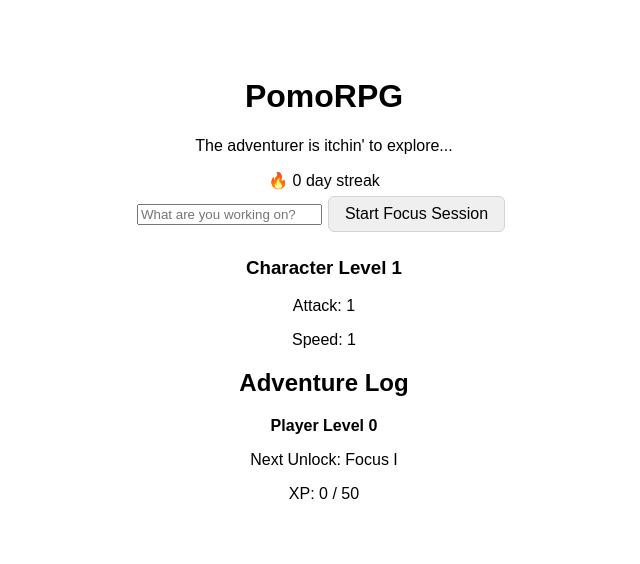
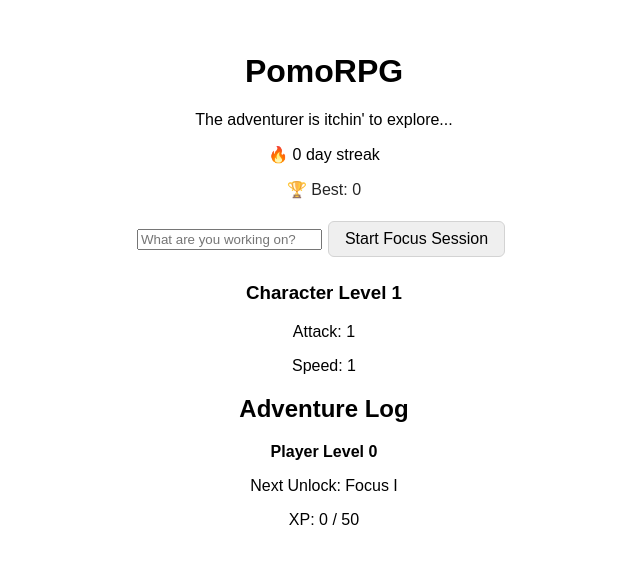
Before and after one commit to jeanbeanie/pomoRPG, a React (Vite) app: page / in a window 1280 px wide. Shown: the part 112-676 px from the top of the page, without its empty margins (316-956 px from the left). Built offline with nearby package versions, Linux system fonts and the light colour scheme.

Commit message:
add best streak calculating function to streaks.ts and display on home view

```diff
--- a/src/App.tsx
+++ b/src/App.tsx
@@ -13,7 +13,7 @@ import AdventureLog from './components/AdventureLog';
 /* Game logic imports */
 import { useTimer } from './hooks/useTimer';
 import { skills } from './data/skills';
-import { getDailyStreak } from './game/streaks';
+import { getDailyStreak, getBestDailyStreak } from './game/streaks';
 import { getXpReward } from './game/gameLogic';
 import { applyCharacterXp, createNewCharacter, type Character } from './game/character';
 import { type runResults, simulateRun } from './game/simulateRun';
@@ -122,7 +122,7 @@ function App() {
 
     /* DISPLAY LOGIC */
 
-    const streak = getDailyStreak();
+
     function getNextSkill(xp: number) {
         return skills.find(skill => skill.xpRequired > xp);
     }
@@ -163,6 +163,8 @@ function App() {
 
     /* RENDER */
     const nextSkill = getNextSkill(xp);
+    const streak = getDailyStreak();
+    const bestStreak = getBestDailyStreak();
 
     switch (mode) {
         case "home":
@@ -171,7 +173,8 @@ function App() {
                     <h1>PomoRPG</h1>
                     <p>The adventurer is itchin' to explore...</p>
                     <div className="streak">
-                        🔥 {streak} day streak
+                        <p>🔥 {streak} day streak</p>
+                        <p style={{ opacity: 0.85 }} > 🏆 Best: {bestStreak}</p>
                     </div>
                     <input
                         type="text"
--- a/src/game/streaks.ts
+++ b/src/game/streaks.ts
@@ -45,3 +45,36 @@ export function getDailyStreak(): number {
 
     return streak;
 }
+
+export function getBestDailyStreak(): number {
+    const sessions = loadPomoSessions();
+    const uniqueDates = new Set<number>();
+
+    for (const session of sessions) {
+        const date = new Date(session.completedAt);
+        uniqueDates.add(date.setHours(0, 0, 0, 0)); // Normalize to start of day
+    }
+    // Sort the unique dates in ascending order
+    const sortedDates = Array.from(uniqueDates).sort((a, b) => a - b);
+    let bestStreak = 0;
+    let currentStreak = 0;
+    let previousDate = null;
+    const oneDay = 24 * 60 * 60 * 1000; // milliseconds in one day
+
+    // Iterate through sorted dates and count consecutive days
+    for (const date of sortedDates) {
+        // If it's the first date or it's exactly one day after the previous date, continue the streak
+        if (previousDate === null || date === previousDate + oneDay) {
+            currentStreak++;
+        } else {
+            // Streak is broken, update best streak if needed and reset current streak
+            bestStreak = Math.max(bestStreak, currentStreak);
+            // reset streak
+            currentStreak = 1;
+        } // Update previous date for next iteration
+        previousDate = date;
+    }
+    // Check at the end in case the longest streak is at the end of list
+    bestStreak = Math.max(bestStreak, currentStreak);
+    return bestStreak;
+}
```
